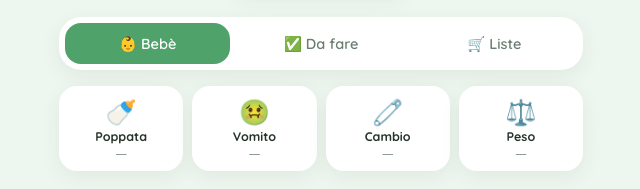
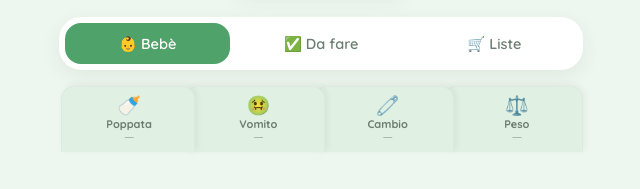
Before and after one commit to fedesynthesis/nido, a plain HTML site: page index.html in a window 1280 px wide. Shown: the part 222-411 px from the top of the page, without its empty margins (319-959 px from the left). Drawn offline with Linux system fonts and the light colour scheme.

Commit message:
Bebe: linguette sovrapposte tipo schedario
Le quattro schede ora sono linguette che si sovrappongono leggermente
(come le cartelline di uno schedario): piu' compatte, e quella scelta viene
in primo piano fondendosi col foglio degli eventi sotto.

Co-Authored-By: Claude Opus 4.8 <noreply@anthropic.com>

```diff
--- a/index.html
+++ b/index.html
@@ -64,14 +64,25 @@
   .card-title .meta{font-size:12.5px;color:var(--ink-soft);margin-top:2px}
   .card-count{font-family:'Quicksand';font-weight:600;font-size:13px;color:var(--ink-soft);flex:none}
   .card-del{border:none;background:none;font-size:18px;padding:4px 6px;cursor:pointer;flex:none}
-  .schede{display:grid;grid-template-columns:repeat(4,1fr);gap:9px;margin-top:16px}
-  .scheda{background:var(--surface);border:1.5px solid transparent;border-radius:18px;padding:13px 4px 11px;
-    display:flex;flex-direction:column;align-items:center;gap:3px;cursor:pointer;
-    box-shadow:var(--shadow-soft);transition:.16s}
-  .scheda:active{transform:scale(.96)}
-  .scheda .ic{font-size:25px;line-height:1}
-  .scheda .ti{font-family:'Quicksand';font-weight:700;font-size:12.5px;color:var(--ink)}
-  .scheda .nm{font-size:10.5px;color:var(--ink-soft)}
+  /* linguette da schedario: si sovrappongono leggermente, come le cartelline */
+  .schede{display:flex;align-items:flex-end;margin:16px 0 0;padding-left:2px}
+  .scheda{flex:1;min-width:0;background:var(--bg2);border:1px solid var(--line);border-bottom:none;
+    border-radius:13px 13px 0 0;padding:8px 4px 9px 12px;margin-left:-11px;
+    display:flex;flex-direction:column;align-items:center;gap:1px;cursor:pointer;
+    box-shadow:2px -2px 6px rgba(38,52,42,.06);transition:.16s;position:relative}
+  .scheda:first-child{margin-left:0;padding-left:6px}
+  .scheda:nth-child(1){z-index:4} .scheda:nth-child(2){z-index:3}
+  .scheda:nth-child(3){z-index:2} .scheda:nth-child(4){z-index:1}
+  .scheda .ic{font-size:19px;line-height:1.15}
+  .scheda .ti{font-family:'Quicksand';font-weight:700;font-size:11px;color:var(--ink-soft);line-height:1.2;
+    white-space:nowrap;overflow:hidden;text-overflow:ellipsis;max-width:100%}
+  .scheda .nm{font-size:9px;color:var(--ink-soft);opacity:.75;line-height:1.2;white-space:nowrap}
+  .scheda.on{background:var(--surface);border-color:var(--sage-soft);z-index:20;
+    padding-top:12px;margin-bottom:-1px}
+  .scheda.on .ti{color:var(--sage)}
+  .scheda.on .nm{opacity:1}
+  /* il foglio sotto le linguette */
+  .schede + .card{margin-top:0;border-top-left-radius:4px}
   .scheda.on{border-color:var(--sage);background:var(--sage-bg)}
   .scheda.on .ti{color:var(--sage)}
   .sez-add{border:none;background:var(--sage);color:#fff;width:34px;height:34px;border-radius:12px;
--- a/sw.js
+++ b/sw.js
@@ -1,5 +1,5 @@
 /* Nido — service worker */
-const CACHE = 'nido-v4';
+const CACHE = 'nido-v5';
 const ASSETS = ["./","./index.html","./manifest.json","./icon.svg","./icon-180.png","./icon-192.png","./icon-512.png"];
 self.addEventListener("install", e=>{ e.waitUntil(caches.open(CACHE).then(c=>c.addAll(ASSETS)).then(()=>self.skipWaiting())); });
 self.addEventListener("activate", e=>{ e.waitUntil(caches.keys().then(ks=>Promise.all(ks.filter(k=>k!==CACHE).map(k=>caches.delete(k)))).then(()=>self.clients.claim())); });
```
